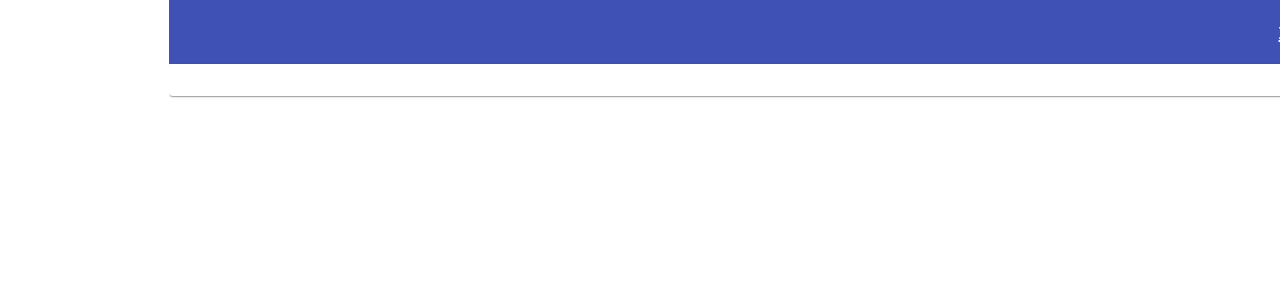
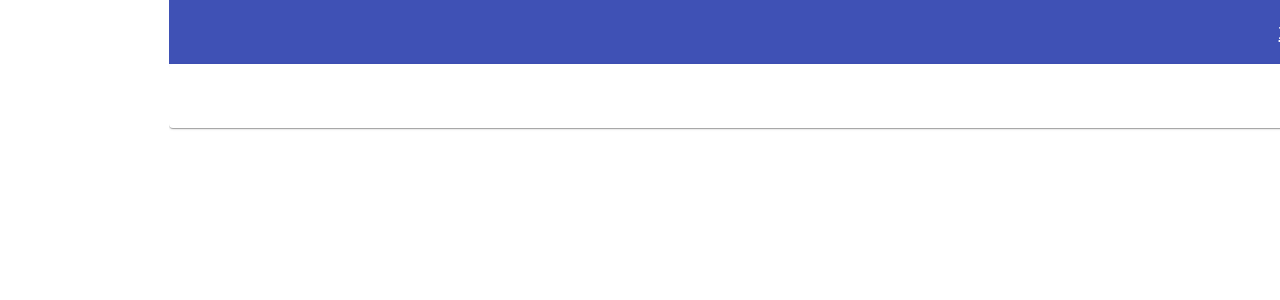
Before and after one commit to archie-soft/archie-enhabsor-ui, an Angular app: page /search in a window 1280 px wide. Before the commit this address led to /. Shown: the top 300 px of the page. Built offline with nearby package versions, Linux system fonts and the light colour scheme; a web font is replaced by a local one.

Commit message:
add search results component place-holder

```diff
--- a/src/app/app-routing.module.ts
+++ b/src/app/app-routing.module.ts
@@ -2,10 +2,12 @@ import { NgModule } from '@angular/core';
 import { Routes, RouterModule } from '@angular/router';
 import { AboutComponent } from "./about/about.component";
 import { WelcomeComponent } from "./welcome/welcome.component"
+import { SearchResultsComponent } from "./search-results/search-results.component"
 
 const routes: Routes = [
   { path: "", redirectTo: "/welcome", pathMatch: "full" },
   { path: "welcome", component: WelcomeComponent },
+  { path: "search", component: SearchResultsComponent },
   { path: "about", component: AboutComponent }
 ];
 
--- a/src/app/app.module.ts
+++ b/src/app/app.module.ts
@@ -22,13 +22,15 @@ import { AppComponent } from './app.component';
 import { AboutComponent } from './about/about.component';
 import { WelcomeComponent } from './welcome/welcome.component';
 import { ToolbarComponent } from './toolbar/toolbar.component';
+import { SearchResultsComponent } from './search-results/search-results.component';
 
 @NgModule({
   declarations: [
     AppComponent,
     AboutComponent,
     WelcomeComponent,
-    ToolbarComponent
+    ToolbarComponent,
+    SearchResultsComponent
   ],
   imports: [
     BrowserModule,
--- /dev/null
+++ b/src/app/search-results/search-results.component.html
@@ -0,0 +1 @@
+<p>search-results works!</p>
--- /dev/null
+++ b/src/app/search-results/search-results.component.ts
@@ -0,0 +1,15 @@
+import { Component, OnInit } from '@angular/core';
+
+@Component({
+  selector: 'app-search-results',
+  templateUrl: './search-results.component.html',
+  styleUrls: ['./search-results.component.css']
+})
+export class SearchResultsComponent implements OnInit {
+
+  constructor() { }
+
+  ngOnInit(): void {
+  }
+
+}
```
Also changed, not shown: src/app/search-results/search-results.component.css (added).
